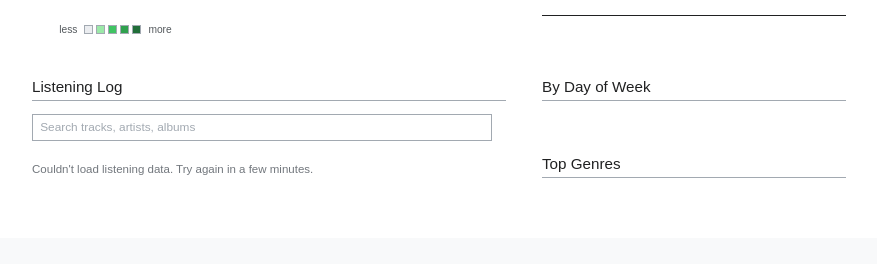
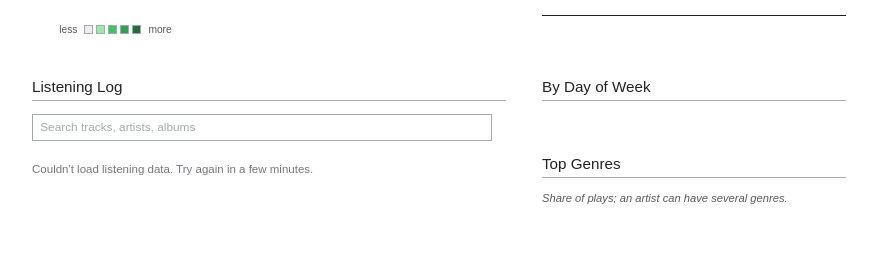
Before and after one commit to marcolanfranchi/ml, a Flask app: page /listening-history/ in a window 1280 px wide. Shown: the part 599-863 px from the top of the page, without its empty margins (166-1043 px from the left). Before the commit the page ends 777 px from the top, so only its background shows below. Run offline with Flask 3, Linux system fonts and the light colour scheme; some libraries are stand-ins or nearby versions.

Commit message:
Fix Top Genres for fully enriched data; drop coverage notes
- Genre share = % of plays in period; unclassified artists don't count
- Remove backfill notes and coverage meter
- Guard matchMedia in the sidebar head script

```diff
--- a/templates/base.html
+++ b/templates/base.html
@@ -9,7 +9,7 @@
         (function () {
             var saved = null;
             try { saved = localStorage.getItem('nav-collapsed'); } catch (e) {}
-            if (saved === '1' || (saved === null && window.matchMedia('(max-width: 768px)').matches))
+            if (saved === '1' || (saved === null && window.matchMedia && window.matchMedia('(max-width: 768px)').matches))
                 document.documentElement.classList.add('nav-collapsed');
         })();
     </script>
--- a/templates/listening_history.html
+++ b/templates/listening_history.html
@@ -106,7 +106,7 @@
     <!-- TOP GENRES -->
     <section class="lh-sec">
       <header class="lh-h"><h2>Top Genres</h2><span class="section-period" id="genres-period"></span></header>
-      <p class="lh-note" id="genres-note"></p>
+      <p class="lh-note">Share of plays; an artist can have several genres.</p>
       <div id="top-genres"></div>
     </section>
 
@@ -152,7 +152,6 @@ const CSV_URL = "{{ s3_base_url }}/spotify-history/plays.csv";
 let allPlays = [];
 let dataSource = 'json';  // 'json' | 'csv' (legacy fallback: no ids, durations or metadata)
 let manifest = null;
-let coverage = { artistsKnown: 0, artistsTotal: 0 };
 let viewMode = 'all';
 let weekOffset = 0;
 let currentFilteredPlays = [];
@@ -168,7 +167,7 @@ function trunc(str, n) {
 /* names go into innerHTML and title="" attributes, and many contain & ' " < > */
 const ESC = { '&':'&amp;', '<':'&lt;', '>':'&gt;', '"':'&quot;', "'":'&#39;' };
 function esc(s) { return String(s ?? '').replace(/[&<>"']/g, c => ESC[c]); }
-/* small square image linked to Spotify; an empty box keeps rows aligned while images are still being backfilled */
+/* small square image linked to Spotify; an empty box keeps rows aligned when an artist has no image */
 function thumb(src, url, kind) {
   const img = src ? `<img src="${esc(src)}" alt="" loading="lazy" decoding="async" onerror="this.remove()">` : '';
   return url && src
@@ -286,9 +285,6 @@ async function getPlaysFromJSON() {
   const T  = new Map(tracks.map(t => [t.id, t]));
   const A  = new Map(artists.map(a => [a.id, a]));
   const AL = new Map(albums.map(a => [a.id, a]));
-  coverage = {
-    artistsKnown: artists.filter(a => a.genres_known).length, artistsTotal: artists.length,
-  };
   const out = [];
   for (const p of plays) {
     if (!p.played_at) continue;
@@ -310,7 +306,7 @@ async function getPlaysFromJSON() {
       duration_ms: t?.duration_ms ?? null,
       explicit: t?.explicit ?? null,
       context_type: p.context_type ?? null,
-      genres: a?.genres_known ? (a.genres || []) : null,  // null = not fetched yet, [] = none
+      genres: a?.genres_known ? (a.genres || []) : null,  // null = not enriched yet (new artist), [] = unclassified by Spotify
       release_date: al?.release_date || null,
       release_year: releaseYear(al?.release_date),
     }));
@@ -639,17 +635,6 @@ function onLogSearchInput() {
 const NO_PLAYS = '<div class="no-data">No plays in this period.</div>';
 const LEGACY_NOTE = 'Not available right now (loaded from the legacy CSV).';
 function pctStr(x) { return x === 0 ? '0%' : x >= 0.995 ? '100%' : x >= 0.1 ? Math.round(x * 100) + '%' : (x * 100).toFixed(1) + '%'; }
-/* a coverage note, plus a thin meter showing backfill progress while it is incomplete */
-function setNote(el, text, known, total) {
-  el.textContent = text;
-  if (total && known < total) {
-    const m = document.createElement('span');
-    m.className = 'cov-meter';
-    m.title = `${known.toLocaleString()} of ${total.toLocaleString()} enriched`;
-    m.innerHTML = `<span style="width:${(known / total * 100).toFixed(1)}%"></span>`;
-    el.appendChild(m);
-  }
-}
 /* one ranked row in the existing alltime-row style; `label` is already-escaped HTML */
 function barRow(rank, label, title, badge, frac, extra = '') {
   return `<div class="alltime-row"><span class="alltime-rank">${rank}</span>${extra}<div class="alltime-info"><div class="alltime-name-row"><span class="alltime-name" title="${esc(title)}">${label}</span><span class="alltime-count">${badge}</span></div><div class="alltime-bar-bg"><div class="alltime-bar-fill" style="width:${(frac * 100).toFixed(1)}%"></div></div></div></div>`;
@@ -719,28 +704,19 @@ function renderWhen(plays) {
   dowEl.innerHTML = dows.map((c, i) => barRow(DOW[i], `${c.toLocaleString()} plays`, `${DOW[i]}: ${c} plays`, pctStr(c / n), c / maxD)).join('');
 }
 
-/* ── top genres (from artist genres; backfilled gradually, so always state coverage) ── */
+/* ── top genres: share of the period's plays whose main artist carries each genre.
+   An artist can have several genres, so shares overlap and don't sum to 100%. Artists without genres
+   ([] = unclassified by Spotify, null = not enriched yet) just don't count toward any. ── */
 function renderGenres(plays) {
-  const el = document.getElementById('top-genres'), note = document.getElementById('genres-note');
-  if (dataSource === 'csv') { el.innerHTML = ''; note.textContent = LEGACY_NOTE; return; }
-  const { artistsKnown: k, artistsTotal: t } = coverage;
-  const backfill = k < t ? `genres known for ${k.toLocaleString()} of ${t.toLocaleString()} artists; backfill in progress` : '';
-  if (!plays.length) { note.textContent = ''; el.innerHTML = NO_PLAYS; return; }
-
-  const known = plays.filter(p => p.genres !== null);  // null = not fetched yet; [] = artist has no genres
-  if (!known.length) {
-    el.innerHTML = '';
-    setNote(note, k === 0 ? `Genres known for 0 of ${t.toLocaleString()} artists; backfill in progress.`
-                          : `No genre data yet for the artists in this period (${backfill || 'none listed'}).`, k, t);
-    return;
-  }
+  const el = document.getElementById('top-genres');
+  if (dataSource === 'csv') { el.innerHTML = `<div class="no-data">${LEGACY_NOTE}</div>`; return; }
+  if (!plays.length) { el.innerHTML = NO_PLAYS; return; }
   const counts = new Map();
-  for (const p of known) for (const g of p.genres) counts.set(g, (counts.get(g) || 0) + 1);
+  for (const p of plays) if (p.genres) for (const g of p.genres) counts.set(g, (counts.get(g) || 0) + 1);
   const top = [...counts].sort((a, b) => b[1] - a[1]).slice(0, 10);
-  setNote(note, `Share of plays by artist genre (artists can have several), based on the ${pctStr(known.length / plays.length)} of plays whose artist genres are known` + (backfill ? `; ${backfill}.` : '.'), k, t);
-  if (!top.length) { el.innerHTML = '<div class="no-data">No genres listed for these artists.</div>'; return; }
-  const max = top[0][1];
-  el.innerHTML = top.map(([g, c], i) => barRow(i + 1, esc(g), `${g}: ${c} of ${known.length} plays`, pctStr(c / known.length), c / max)).join('');
+  if (!top.length) { el.innerHTML = '<div class="no-data">No genres for this period.</div>'; return; }
+  const n = plays.length, max = top[0][1];
+  el.innerHTML = top.map(([g, c], i) => barRow(i + 1, esc(g), `${g}: ${c.toLocaleString()} of ${n.toLocaleString()} plays`, pctStr(c / n), c / max)).join('');
 }
 
 /* hover tooltips for the hour chart and heatmap (one delegated listener each) */
@@ -911,9 +887,6 @@ init();
 }
 .no-data { font-size: 0.72rem; color: var(--ink-3); padding: 0.3rem 0; }
 
-/* coverage meter under backfill notes */
-.cov-meter { display: block; width: 140px; max-width: 100%; height: 2px; background: var(--rule); margin-top: 0.4rem; }
-.cov-meter > span { display: block; height: 100%; background: var(--ink-2); }
 
 /* ── sticky time-frame bar ── */
 .lh-bar {
```
